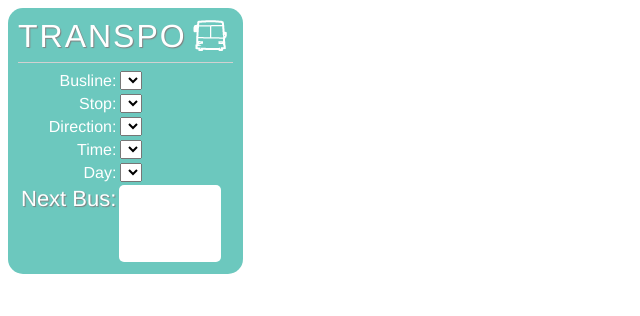
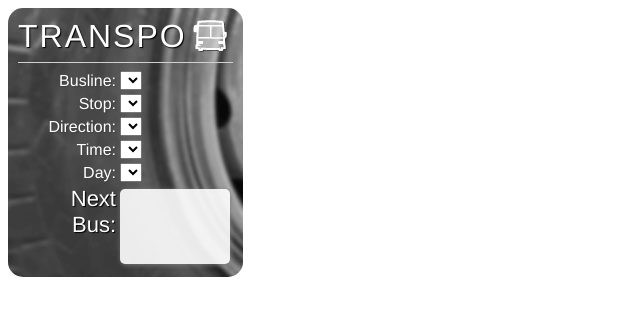
Before and after one commit to codeforamerica/south-bend-bus-widget, a Rails app: page / in a window 1280 px wide. Shown: the top 316 px of the page, without its empty margins (0-640 px from the left). Run offline with Rails 7, Linux system fonts and the light colour scheme; lists and menus that the app fills with data are empty; some libraries are stand-ins or nearby versions.

Commit message:
Interface update, background image

```diff
--- a/app/assets/stylesheets/widget.css
+++ b/app/assets/stylesheets/widget.css
@@ -7,8 +7,8 @@
   src: url('<%= asset_path('Graduate-Regular.ttf') %>');
 }
 @font-face {
-  font-family: Marmellatta;
-  src: url('<%= asset_path('Marmellatta.ttf') %>');
+  font-family: OpenSans-Bold;
+  src: url('<%= asset_path('OpenSans-Bold.ttf') %>');
 }
 @font-face {
   font-family: Franchise-Bold;
@@ -21,7 +21,8 @@ html{
 .wrapper{
   	width:215px;
   	padding:10px;
-  	background: #6CC8BE;
+  	background-image: url('bus_wheel.jpg');
+    border:1px white;
   	-moz-border-radius: 15px;
     border-radius: 15px;
     font-family:helvetica,arial,sans-serif;
@@ -35,8 +36,7 @@ html{
   font-family:;
   font-weight:;
   letter-spacing:2px;
-  text-shadow: 1px 1px 1px gray;
-  border-bottom: thick #ff0000;
+  text-shadow: 1px 1px 1px black;
 }
 div.horizontal-line{
     min-height: 1px;
@@ -52,6 +52,7 @@ div.horizontal-line{
 .left-column{
   	text-align: right;
   	color:white;
+    text-shadow: 1px 1px 1px #404040;
 }
 .right-column{
 	color:black;
@@ -59,12 +60,17 @@ div.horizontal-line{
 .Next-Bus{
 	font-size: 22px;
   vertical-align: top;
-  text-shadow: 1px 1px 1px gray;
+  text-shadow: 1px 1px 1px black;
 }
-.read-out{
-  width: 100px;
+div.read-out{
+  width: 110px;
   height: 75px;
   background: white;
+  opacity:0.9;
+  filter:alpha(opacity=90); /* For IE8 and earlier */
+  -moz-box-shadow:    1px 1px 5px 0px gray;
+  -webkit-box-shadow: 1px 1px 5px 0px gray;
+  box-shadow:         1px 1px 5px 0px gray;
   -moz-border-radius: 5px;
   border-radius: 5px;
 }
--- a/app/views/application/widget.erb
+++ b/app/views/application/widget.erb
@@ -29,7 +29,7 @@
 	</tr>
 	<tr>
 		<td class="Next-Bus left-column">Next Bus:</td>
-		<td class="read-out"></td>
+		<td style="padding-top:4px;"><div class="read-out"></div></td>
 	</tr>
 </table>
 </div>
```
Also changed, not shown: app/assets/fonts/OpenSans-Bold.ttf (added), app/assets/images/bus_logo.jpg (deleted), app/assets/images/bus_logo.png, app/assets/images/bus_wheel.jpg (added), 4 other files.
